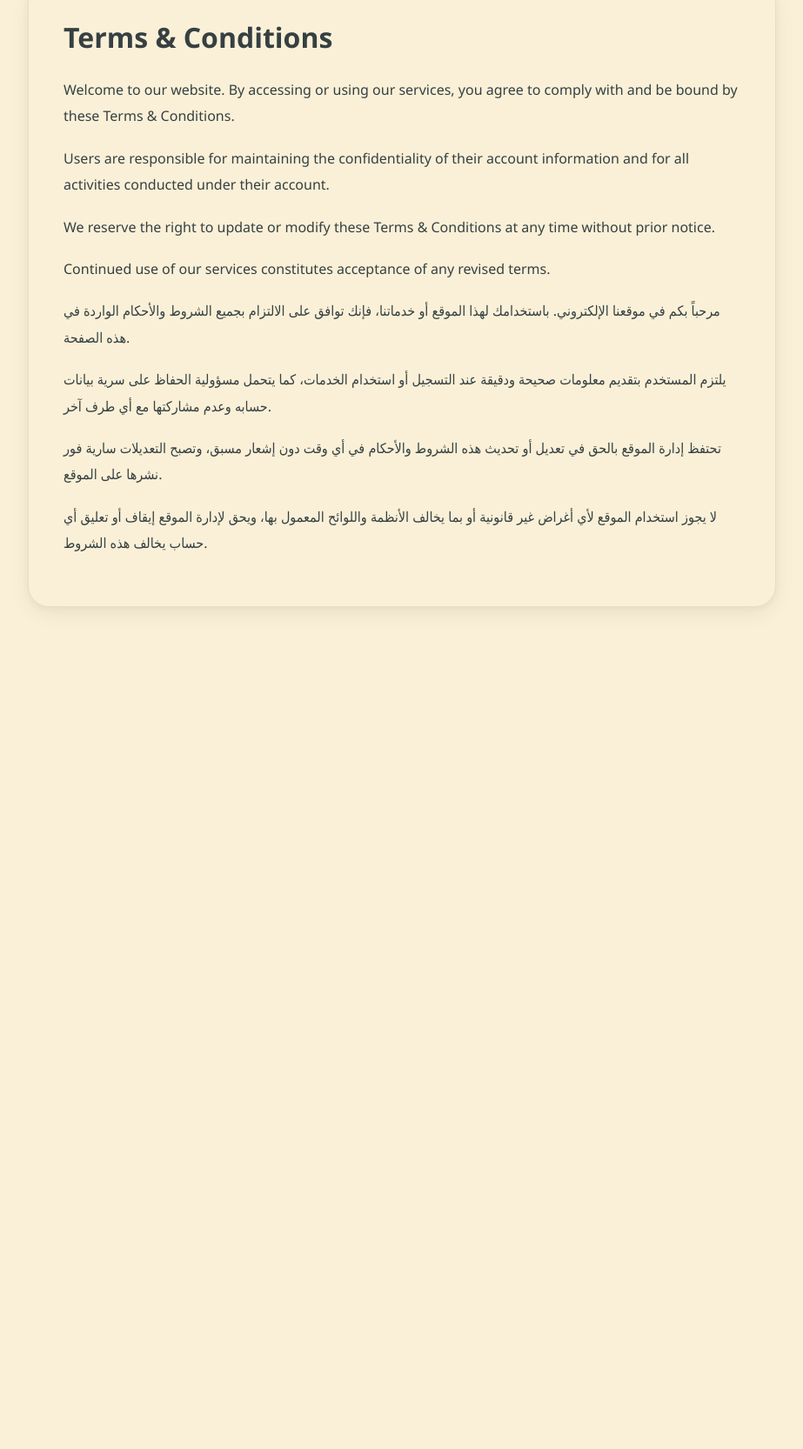
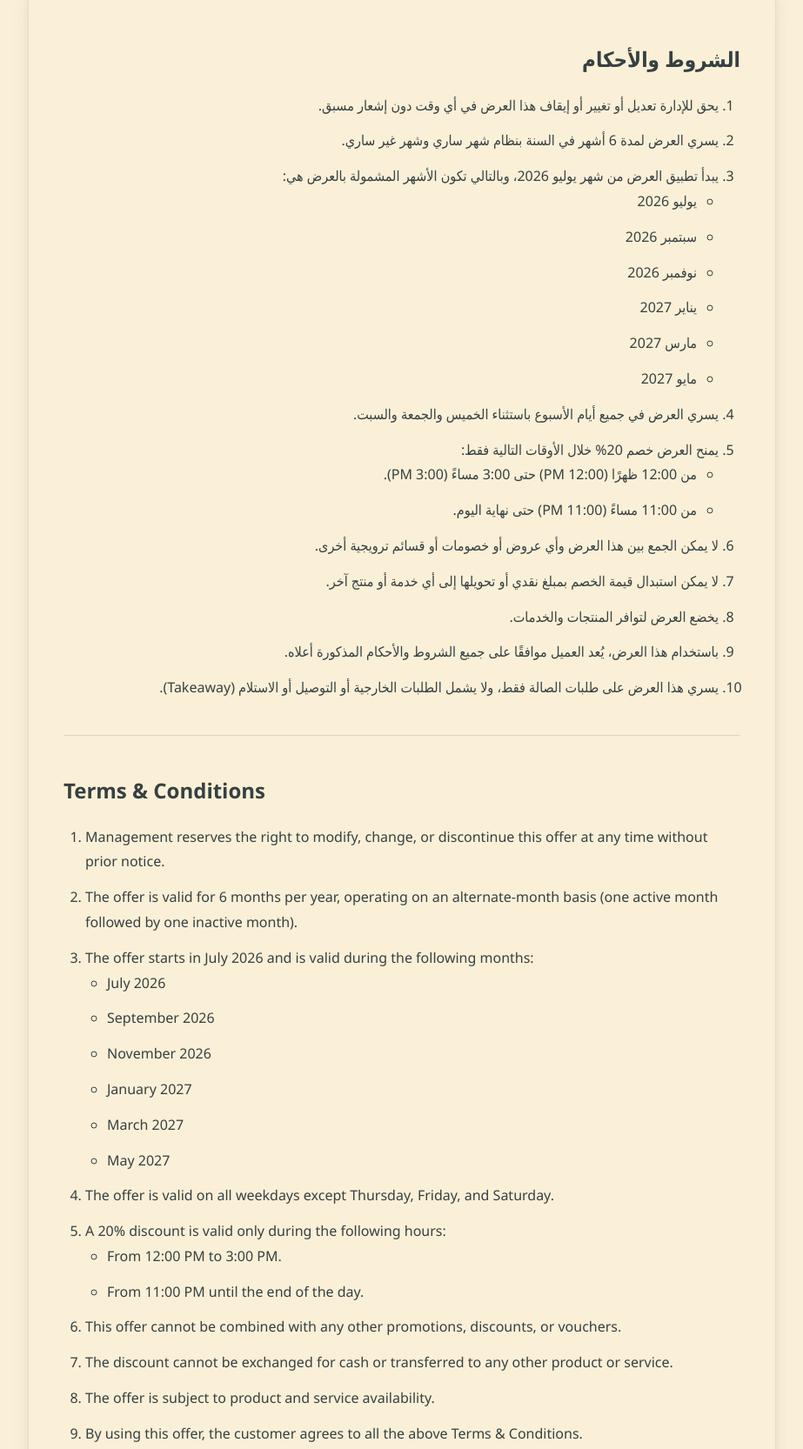
Before and after one commit to yusufammar/tc-shajarataldurr, a plain HTML site: page index.html in a window 1280 px wide. Shown: the part 141-1807 px from the top of the page at 87% size, without its empty margins (178-1101 px from the left). Before the commit the page ends 879 px from the top, so only its background shows below. Drawn offline with Linux system fonts and the light colour scheme.

Commit message:
update content

```diff
--- a/index.html
+++ b/index.html
@@ -69,25 +69,55 @@
 }
 
 .card h1 {
-            color: var(--text);
     font-size: 2rem;
     margin-bottom: 24px;
     font-weight: 700;
 }
 
 .card-content {
-            color: var(--text);
+    font-size: 1rem;
     line-height: 1.9;
-            font-size: 1rem;
 }
 
-        .card-content p {
-            margin-bottom: 18px;
+.card-content h2 {
+    margin: 24px 0 16px;
+}
+
+.card-content li {
+    margin-bottom: 12px;
+    line-height: 1.8;
+}
+
+.card-content hr {
+    border: none;
+    border-top: 1px solid rgba(54, 64, 66, 0.15);
+    margin: 40px 0;
+}
+
+/* Arabic */
+.arabic-content {
+    direction: rtl;
+    text-align: right;
+}
+
+.arabic-content ol,
+.arabic-content ul {
+    padding-right: 25px;
+}
+
+/* English */
+.english-content {
+    direction: ltr;
+    text-align: left;
+}
+
+.english-content ol,
+.english-content ul {
+    padding-left: 25px;
 }
 
 /* Mobile */
-        @media (max-width:768px) {
-
+@media (max-width: 768px) {
     .container {
         margin: 24px auto;
     }
@@ -118,52 +148,97 @@
 
     <main class="container">
         <div class="card">
-            <h1>Terms & Conditions</h1>
 
 <div class="card-content">
-                <p>
-                    Welcome to our website. By accessing or using our services,
-                    you agree to comply with and be bound by these Terms &
-                    Conditions.
-                </p>
 
-                <p>
-                    Users are responsible for maintaining the confidentiality of
-                    their account information and for all activities conducted
-                    under their account.
-                </p>
+    <div class="arabic-content">
+        <h2>الشروط والأحكام</h2>
 
-                <p>
-                    We reserve the right to update or modify these Terms &
-                    Conditions at any time without prior notice.
-                </p>
+        <ol>
+            <li>يحق للإدارة تعديل أو تغيير أو إيقاف هذا العرض في أي وقت دون إشعار مسبق.</li>
 
-                <p>
-                    Continued use of our services constitutes acceptance of any
-                    revised terms.
-                </p>
+            <li>يسري العرض لمدة 6 أشهر في السنة بنظام شهر ساري وشهر غير ساري.</li>
 
-                مرحباً بكم في موقعنا الإلكتروني. باستخدامك لهذا الموقع أو خدماتنا،
-                فإنك توافق على الالتزام بجميع الشروط والأحكام الواردة في هذه الصفحة.
-                </p>
+            <li>
+                يبدأ تطبيق العرض من شهر يوليو 2026، وبالتالي تكون الأشهر المشمولة بالعرض هي:
+                <ul>
+                    <li>يوليو 2026</li>
+                    <li>سبتمبر 2026</li>
+                    <li>نوفمبر 2026</li>
+                    <li>يناير 2027</li>
+                    <li>مارس 2027</li>
+                    <li>مايو 2027</li>
+                </ul>
+            </li>
 
-                <p>
-                    يلتزم المستخدم بتقديم معلومات صحيحة ودقيقة عند التسجيل أو استخدام
-                    الخدمات، كما يتحمل مسؤولية الحفاظ على سرية بيانات حسابه وعدم مشاركتها
-                    مع أي طرف آخر.
-                </p>
+            <li>يسري العرض في جميع أيام الأسبوع باستثناء الخميس والجمعة والسبت.</li>
 
-                <p>
-                    تحتفظ إدارة الموقع بالحق في تعديل أو تحديث هذه الشروط والأحكام في أي
-                    وقت دون إشعار مسبق، وتصبح التعديلات سارية فور نشرها على الموقع.
-                </p>
+            <li>
+                يمنح العرض خصم 20% خلال الأوقات التالية فقط:
+                <ul>
+                    <li>من 12:00 ظهرًا (12:00 PM) حتى 3:00 مساءً (3:00 PM).</li>
+                    <li>من 11:00 مساءً (11:00 PM) حتى نهاية اليوم.</li>
+                </ul>
+            </li>
 
-                <p>
-                    لا يجوز استخدام الموقع لأي أغراض غير قانونية أو بما يخالف الأنظمة
-                    واللوائح المعمول بها، ويحق لإدارة الموقع إيقاف أو تعليق أي حساب يخالف
-                    هذه الشروط.
+            <li>لا يمكن الجمع بين هذا العرض وأي عروض أو خصومات أو قسائم ترويجية أخرى.</li>
+
+            <li>لا يمكن استبدال قيمة الخصم بمبلغ نقدي أو تحويلها إلى أي خدمة أو منتج آخر.</li>
+
+            <li>يخضع العرض لتوافر المنتجات والخدمات.</li>
+
+            <li>باستخدام هذا العرض، يُعد العميل موافقًا على جميع الشروط والأحكام المذكورة أعلاه.</li>
+
+            <li>يسري هذا العرض على طلبات الصالة فقط، ولا يشمل الطلبات الخارجية أو التوصيل أو الاستلام (Takeaway).</li>
+        </ol>
     </div>
+
+    <hr>
+
+    <div class="english-content">
+        <h2>Terms & Conditions</h2>
+
+        <ol>
+            <li>Management reserves the right to modify, change, or discontinue this offer at any time without prior notice.</li>
+
+            <li>The offer is valid for 6 months per year, operating on an alternate-month basis (one active month followed by one inactive month).</li>
+
+            <li>
+                The offer starts in July 2026 and is valid during the following months:
+                <ul>
+                    <li>July 2026</li>
+                    <li>September 2026</li>
+                    <li>November 2026</li>
+                    <li>January 2027</li>
+                    <li>March 2027</li>
+                    <li>May 2027</li>
+                </ul>
+            </li>
+
+            <li>The offer is valid on all weekdays except Thursday, Friday, and Saturday.</li>
+
+            <li>
+                A 20% discount is valid only during the following hours:
+                <ul>
+                    <li>From 12:00 PM to 3:00 PM.</li>
+                    <li>From 11:00 PM until the end of the day.</li>
+                </ul>
+            </li>
+
+            <li>This offer cannot be combined with any other promotions, discounts, or vouchers.</li>
+
+            <li>The discount cannot be exchanged for cash or transferred to any other product or service.</li>
+
+            <li>The offer is subject to product and service availability.</li>
+
+            <li>By using this offer, the customer agrees to all the above Terms & Conditions.</li>
+
+            <li>This offer is valid for dine-in orders only and does not apply to takeaway, delivery, or pickup orders.</li>
+        </ol>
     </div>
+
+</div>
+
     </main>
 
     <script>
```
Lines whose indentation alone changed are shown as unchanged.
